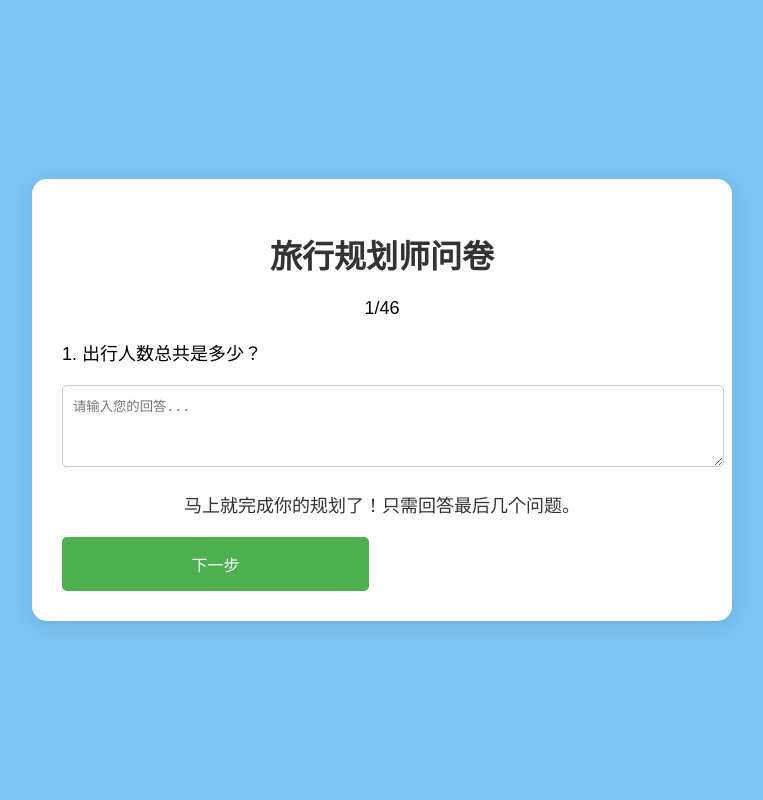
After one commit to King87125/Travel, a Flask app: template templates/question.html in a window 1280 px wide. The commit adds this page. Shown: the whole page, without its empty margins (258-1021 px from the left). Run offline with Flask 3, Linux system fonts and the light colour scheme; the template is opened without the code that fills it, so the values that code supplies are empty; a user stored in the database is signed in.

Commit message:
更新了主页面

```diff
--- a/app.py
+++ b/app.py
@@ -83,27 +83,85 @@ def logout():
 # 登录后首页
 @app.route('/')
 @login_required
+def main():
+    return render_template('main.html')
+
+@app.route('/index')
+@login_required
 def index():
     return render_template('index.html')
 
 # 旅行助手接口
+# @app.route('/ask', methods=['POST'])
+# def ask():
+#     try:
+#         data = request.json
+#         question = data.get('question', '')
+
+#         completion = client.chat.completions.create(
+#             model="deepseek-r1",
+#             messages=[{'role': 'user', 'content': question}]
+#         )
+
+#         return jsonify({
+#             'reasoning': completion.choices[0].message.reasoning_content,
+#             'answer': completion.choices[0].message.content
+#         })
+
+#     except Exception as e:
+#         return jsonify({'error': str(e)}), 500
 @app.route('/ask', methods=['POST'])
 def ask():
     try:
         data = request.json
         question = data.get('question', '')
 
+        # Start streaming the response
         completion = client.chat.completions.create(
             model="deepseek-r1",
-            messages=[{'role': 'user', 'content': question}]
+            messages=[{'role': 'user', 'content': question}],
+            stream=True
         )
 
-        return jsonify({
-            'reasoning': completion.choices[0].message.reasoning_content,
-            'answer': completion.choices[0].message.content
-        })
+        reasoning_content = ""  # Store reasoning content
+        answer_content = ""     # Store the final answer content
+        is_answering = False    # Check if we have started answering
+
+        # Initialize response structure
+        response = {
+            'reasoning': '',
+            'answer': ''
+        }
+
+        # Process the streamed response
+        for chunk in completion:
+            # If chunk.choices is empty, print usage info
+            if not chunk.choices:
+                print("\nUsage:")
+                print(chunk.usage)
+            else:
+                delta = chunk.choices[0].delta
+
+                # Capture reasoning content if present
+                if hasattr(delta, 'reasoning_content') and delta.reasoning_content != None:
+                    reasoning_content += delta.reasoning_content
+                else:
+                    # Start final answer once reasoning is done
+                    if delta.content != "" and not is_answering:
+                        is_answering = True
+
+                    # Append the answer content
+                    answer_content += delta.content
+
+        # Set the reasoning and answer content in the response
+        response['reasoning'] = reasoning_content
+        response['answer'] = answer_content
+
+        # Return the response as JSON
+        return jsonify(response)
 
     except Exception as e:
+        # Handle errors
         return jsonify({'error': str(e)}), 500
 
 # 用户加载
--- /dev/null
+++ b/templates/question.html
@@ -0,0 +1,210 @@
+<!DOCTYPE html>
+<html lang="en">
+<head>
+    <meta charset="UTF-8">
+    <meta name="viewport" content="width=device-width, initial-scale=1.0">
+    <title>旅行规划师问卷</title>
+    <style>
+        body {
+            font-family: Arial, sans-serif;
+            background-color: #7bc4f4;
+            margin: 0;
+            padding: 0;
+        }
+        .container {
+            width: 100%;
+            height: 100vh;
+            display: flex;
+            justify-content: center;
+            align-items: center;
+            background-color: #7bc4f4;
+        }
+        .form {
+            background-color: #ffffff;
+            padding: 30px;
+            border-radius: 15px;
+            width: 50%;
+            box-shadow: 0 4px 20px rgba(0, 0, 0, 0.1);
+            overflow: hidden;
+        }
+        h1 {
+            text-align: center;
+            color: #333;
+        }
+        .question {
+            font-size: 18px;
+            margin-bottom: 20px;
+        }
+        .answer {
+            width: 100%;
+            padding: 10px;
+            border: 1px solid #ccc;
+            border-radius: 5px;
+            margin-bottom: 20px;
+        }
+        .btn {
+            display: block;
+            width: 100%;
+            padding: 15px;
+            background-color: #4CAF50;
+            color: white;
+            font-size: 16px;
+            border: none;
+            border-radius: 5px;
+            cursor: pointer;
+            transition: background-color 0.3s ease;
+        }
+        .btn:hover {
+            background-color: #45a049;
+        }
+        .loading {
+            text-align: center;
+            font-size: 18px;
+            margin-top: 20px;
+        }
+        .hidden {
+            display: none;
+        }
+        .progress {
+            text-align: center;
+            font-size: 18px;
+            margin-bottom: 20px;
+        }
+        .encouragement {
+            font-size: 18px;
+            text-align: center;
+            margin-bottom: 20px;
+            color: #333;
+        }
+        .btn-container {
+            display: flex;
+            justify-content: space-between;
+        }
+        .btn-container .btn {
+            width: 48%;
+        }
+    </style>
+</head>
+<body>
+    <div class="container">
+        <div class="form">
+            <h1>旅行规划师问卷</h1>
+            <div id="progress" class="progress">1/46</div>
+            <div id="question-container">
+                <!-- Question content will be dynamically inserted here -->
+            </div>
+            <div class="encouragement">马上就完成你的规划了！只需回答最后几个问题。</div>
+            <div class="btn-container">
+                <button id="prev-btn" class="btn hidden">返回上一题</button>
+                <button id="next-btn" class="btn">下一步</button>
+            </div>
+        </div>
+    </div>
+
+    <script>
+        // Questions to ask
+        const questions = [
+            "1. 出行人数总共是多少？",
+            "2. 出行者的性别、年龄和健康状况（有无特殊疾病、过敏、老年人、孕妇等）？",
+            "3. 是否有婴幼儿或者需要照顾的家庭成员？如有，请提供具体人数和需求。",
+            "4. 参与者之间的关系是家庭旅行、朋友出游、情侣度假，还是团队/公司出行？",
+            "5. 是否需要安排独立空间？例如：单人房、双人房或家庭套房，或者是否需要考虑隐私需求？",
+            "6. 计划出发和返回的具体日期？是否有时间灵活性？",
+            "7. 总旅行时长（包括往返的交通时间）是多少？是否有固定的行程结束日期？",
+            "8. 是否有特殊的时间限制，比如需要避免节假日、签证问题、特殊纪念日等？",
+            "9. 出发城市是哪里？是否需要协助预订往返交通工具（如机票、火车票、巴士票等）？",
+            "10. 对交通方式的偏好：偏好乘坐哪种交通工具（飞机、火车、长途汽车、自驾、包车等）？",
+            "11. 是否需要为往返航班选择特定的航班时间？",
+            "12. 是否希望选择直达航班，还是接受转机？",
+            "13. 是否对交通换乘时间有具体要求（如避免长时间等待转机等）？",
+            "14. 是否愿意选择经济舱，还是更倾向于商务舱或头等舱？",
+            "15. 您对目的地的季节与气候有什么偏好？（例如，避免雨季、酷热、寒冷天气等）",
+            "16. 是否偏好在淡季出行，避开人流，还是更喜欢在旅游旺季出行？",
+            "17. 对于目的地是否有初步心仪的选择？如果没有，是否需要推荐？",
+            "18. 是否偏向于自然风光、历史文化、城市探险，还是更喜欢休闲度假？",
+            "19. 是否有特定景点或活动是您不愿意错过的？请列举。",
+            "20. 是否希望安排一些休闲活动或放松时间（如海滩、温泉、SPA等）？",
+            "21. 是否偏好城市探险、博物馆、购物体验等活动？",
+            "22. 是否愿意接受多城市/多国家串联的旅行计划？",
+            "23. 对于住宿的偏好，您更倾向于住酒店、民宿、度假村，还是更喜欢特色住宿（如树屋、船屋等）？",
+            "24. 对住宿位置有何要求？例如靠近景点、市中心、安静区域等。",
+            "25. 您对住宿的标准有何要求？是否更偏向经济型住宿还是奢华型住宿？",
+            "26. 对住宿设施有什么特别要求？如游泳池、健身房、SPA、WiFi等。",
+            "27. 是否有任何饮食限制或禁忌？例如素食、清真、无麸质等。",
+            "28. 是否希望尝试当地特色餐饮或小吃？",
+            "29. 对每日餐饮预算有什么要求？是否希望根据预算推荐餐厅选择？",
+            "30. 是否有任何体力上的限制？例如是否能接受较长时间的步行、爬山等活动？",
+            "31. 是否需要特殊健康照顾（如慢性病药物、紧急医疗方案等）？",
+            "32. 对于旅行预算，您预计的总预算是多少？预算是否包括交通、住宿、餐饮和活动费用等？",
+            "33. 对于预算的分配，是否有优先级（如更重视住宿、餐饮或体验等）？",
+            "34. 是否更倾向于经济型、标准型还是奢华型的旅行体验？",
+            "35. 是否需要为旅行购买旅行保险？如果需要，是否希望了解不同类型的保险选择？",
+            "36. 是否希望有私人导游、专属司机等定制化服务？",
+            "37. 是否有任何特殊体验需求？如文化交流、艺术体验、极限运动等？",
+            "38. 是否有任何特殊的节庆活动、纪念日或生日等需要安排的活动？",
+            "39. 是否希望安排购物时间或特定购物场所？",
+            "40. 是否需要在行程中预留自由活动时间？",
+            "41. 是否需要了解目的地的文化、禁忌或礼仪？",
+            "42. 是否需要帮助使用行程管理工具或其他旅行工具（如离线地图、翻译工具等）？",
+            "43. 是否有任何关于安全或紧急联系的信息需要提供？",
+            "44. 是否希望在行程的某些部分有灵活的调整空间？",
+            "45. 是否愿意考虑更多的推荐选项，还是更希望自己选择目的地和活动？",
+            "46. 是否有任何关于本次旅行的其他特别要求或注意事项？"
+        ];
+
+        let currentQuestionIndex = 0;
+        let answers = [];
+
+        const questionContainer = document.getElementById("question-container");
+        const nextBtn = document.getElementById("next-btn");
+        const prevBtn = document.getElementById("prev-btn");
+        const progress = document.getElementById("progress");
+
+        function showQuestion() {
+            const question = questions[currentQuestionIndex];
+            questionContainer.innerHTML = `
+                <div class="question">${question}</div>
+                <textarea class="answer" id="answer-input" placeholder="请输入您的回答..." rows="4"></textarea>
+            `;
+            progress.innerHTML = `${currentQuestionIndex + 1}/${questions.length}`;
+        }
+
+        function handleNextClick() {
+            currentQuestionIndex++;
+            if (currentQuestionIndex < questions.length) {
+                showQuestion();
+                prevBtn.classList.remove("hidden");
+            } else {
+                generateFile();
+            }
+        }
+
+        function handlePrevClick() {
+            currentQuestionIndex--;
+            if (currentQuestionIndex >= 0) {
+                showQuestion();
+            }
+        }
+
+        function generateFile() {
+            const data = {
+                answers: answers,
+            };
+            const fileContent = JSON.stringify(data, null, 2);
+            const blob = new Blob([fileContent], { type: "application/json" });
+            const link = document.createElement("a");
+            link.href = URL.createObjectURL(blob);
+            link.download = "travel_planning_answers.json";
+            link.click();
+            nextBtn.innerHTML = "已保存，感谢您的回答！";
+            nextBtn.disabled = true;
+        }
+
+        nextBtn.addEventListener("click", handleNextClick);
+        prevBtn.addEventListener("click", handlePrevClick);
+
+        // Initial setup
+        showQuestion();
+    </script>
+</body>
+</html>
```
Also changed, not shown: templates/main.html (added, +337 -0 lines), templates/index.html (line endings or trailing spaces).
